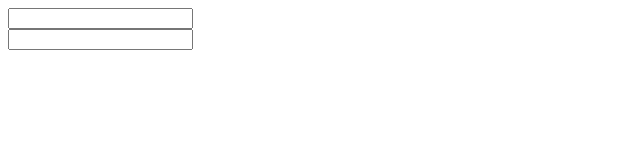
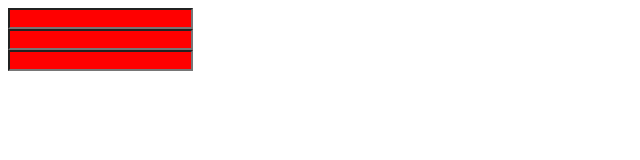
Before and after one commit to Rushikesh-Thomre/LocalRepo, a plain HTML site: page index.html in a window 1280 px wide. Shown: the whole page, without its empty margins (0-640 px from the left). Drawn offline with Linux system fonts and the light colour scheme.

Commit message:
Addedd Email input

```diff
--- a/index.html
+++ b/index.html
@@ -4,10 +4,13 @@
     <meta charset="UTF-8">
     <meta name="viewport" content="width=device-width, initial-scale=1.0">
     <title>Document</title>
+    <link rel="stylesheet" href="style.css">
 </head>
 <body>
     <input type="username">
     <br>
     <input type="password">
+    <br>
+    <input type="email">
 </body>
 </html>
```
